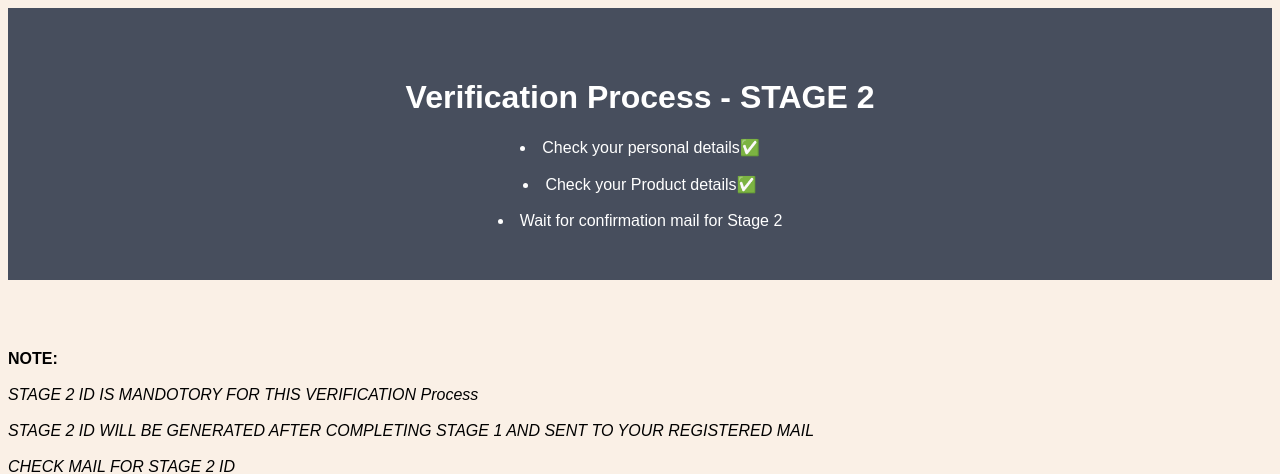
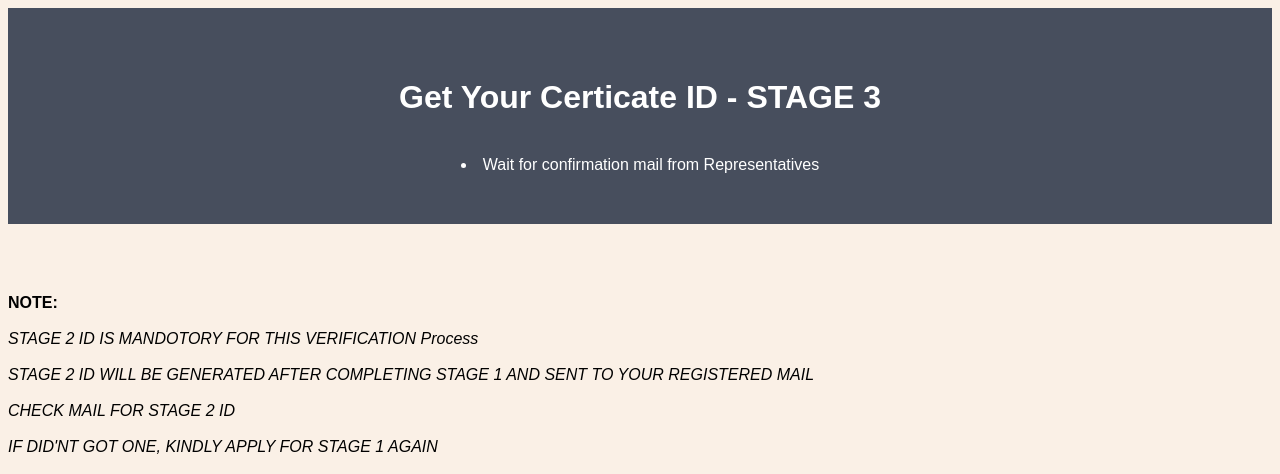
Before and after one commit to mr0a/gitcart, a Django app: a page that uses mainapp/templates/sponsor/check.html in a window 1280 px wide. Shown: the top 474 px of the page. Run offline with Django 3.2, Linux system fonts and the light colour scheme.

Commit message:
git sponsor application update

```diff
--- a/mainapp/templates/sponsor/check.html
+++ b/mainapp/templates/sponsor/check.html
@@ -131,12 +131,9 @@
 <body style="background-color:linen">
 
 <div class="about-section">
-  <h1>Verification Process - STAGE 2</h1>
-  <li>Check your personal details✅</li>
+  <h1>Get Your Certicate ID - STAGE 3</h1>
   <br>
-  <li>Check your Product details✅</li>
-  <br>
-  <li>Wait for confirmation mail for Stage 2</li>
+  <li>Wait for confirmation mail from Representatives</li>
 </div>
 <P><br><br><br>
 <b>NOTE:</b><br><br><i>
@@ -159,7 +156,7 @@
     <label for="psw"><b>Password</b></label>
     <input type="password" placeholder="Enter Password" name="psw" required>
 
-    <label for="chk"><b>Stage2 ID</b></label>
+    <label for="chk"><b>Stage 2 ID</b></label>
     <input type="text" placeholder="Stage 2 ID" name="chk" required>
 
     <button type="submit" class="btn">Login</button>
--- a/mainapp/templates/sponsor/confirm.html
+++ b/mainapp/templates/sponsor/confirm.html
@@ -252,8 +252,8 @@
 <body style="background-color:linen">
 
 <div class="about-section">
-  <h1>CCONFIRMATION PROCESS - STAGE 3</h1>
-  <li>SUBMIT YOUR STAGE 3 ID✅</li>
+  <h1>CCONFIRMATION PROCESS - STAGE 2</h1>
+  <li>SUBMIT YOUR STAGE 1 ID✅</li>
   <br>
   <li>SUBMIT BUSINESS ADDRESS✅</li>
   <br>
@@ -279,7 +279,7 @@
       <label for="psw"><b>Password</b></label>
       <input type="password" placeholder="Enter Password" name="psw" required>
 
-      <label for="s3"><b>STAGE 3 ID</b></label>
+      <label for="s3"><b>STAGE 1 ID</b></label>
       <input type="text" placeholder="STAGE 3 ID" name="s3" required>
 
 
```
